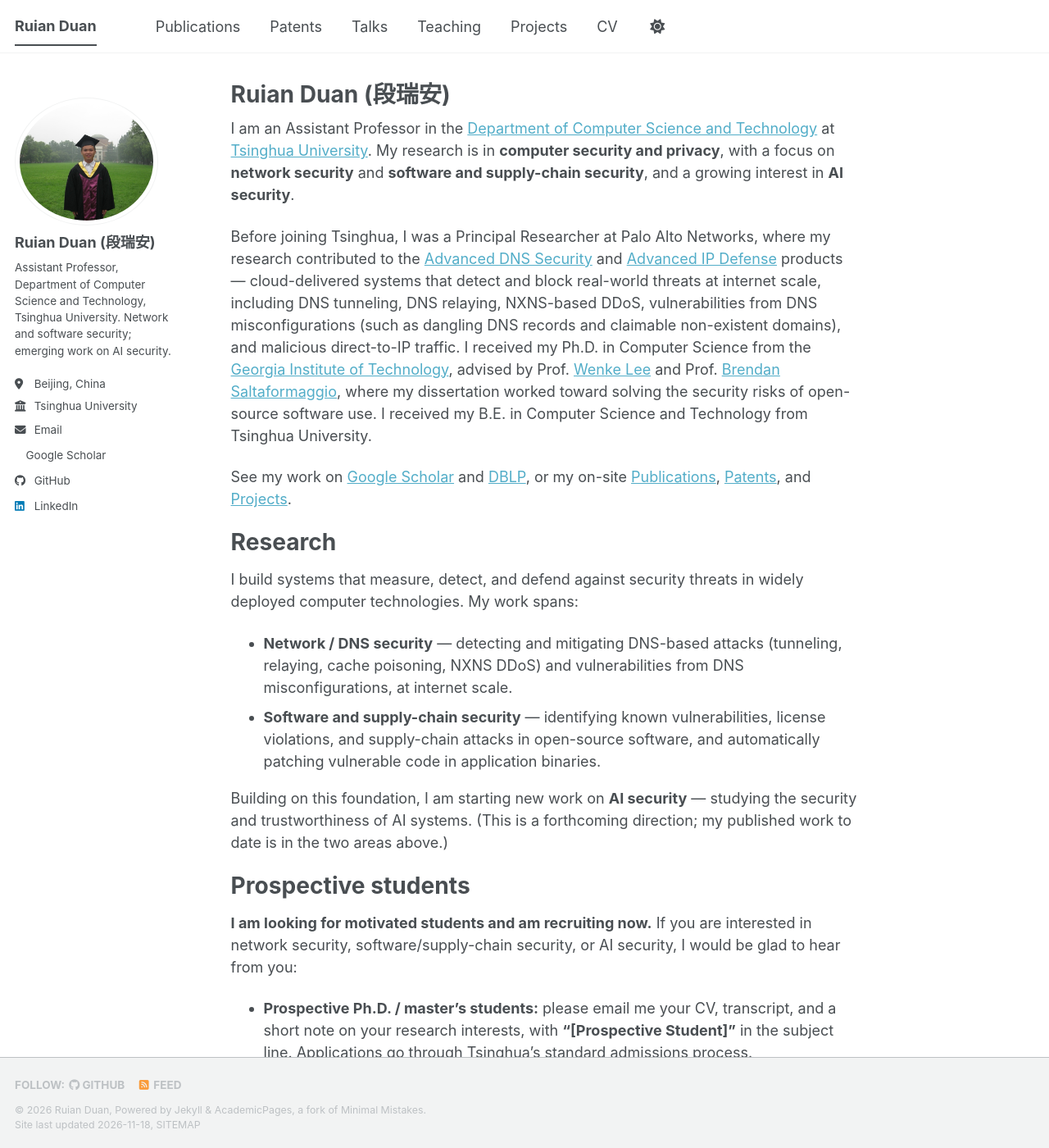
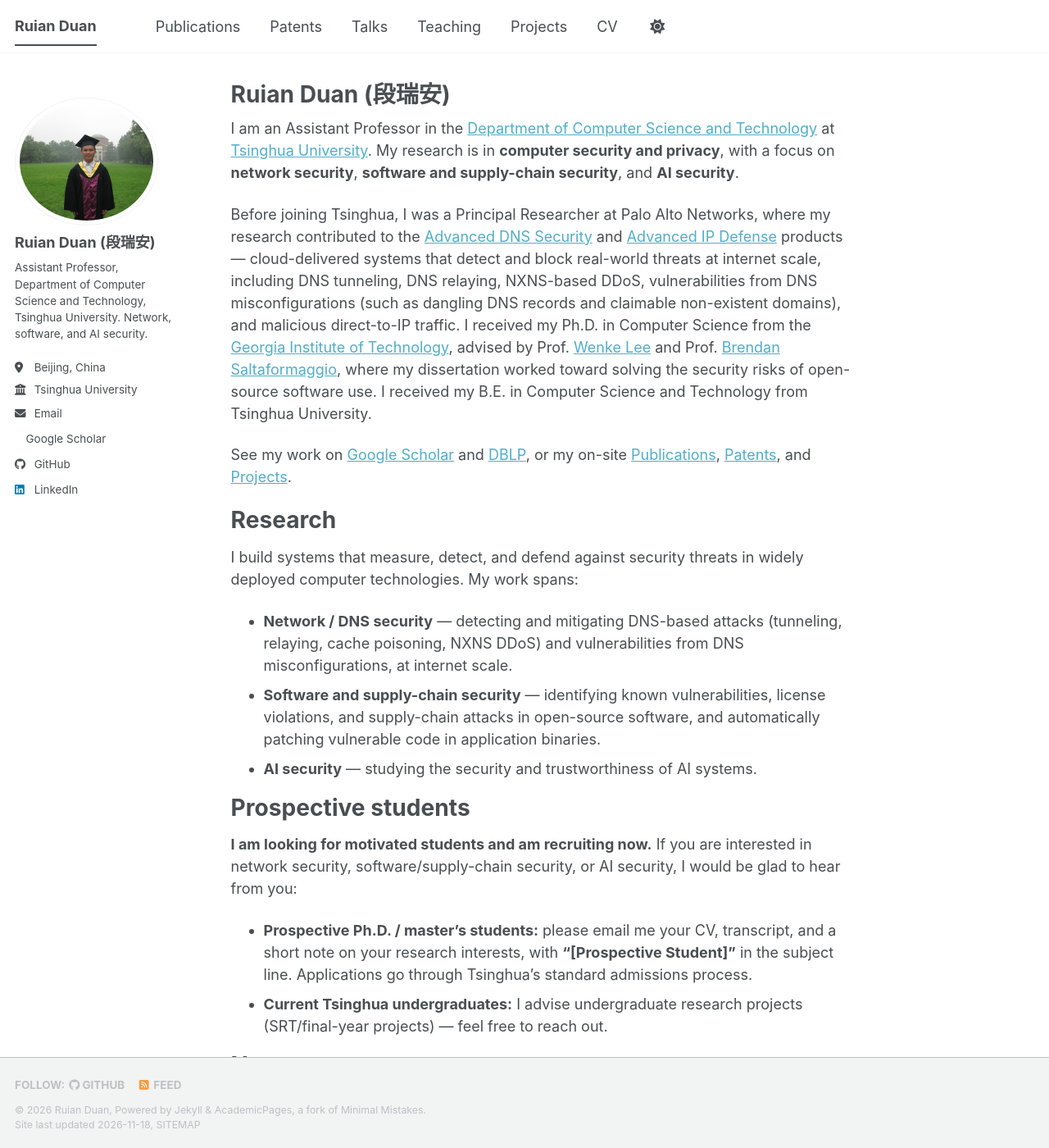
Before and after one commit to lingfennan/lingfennan.github.io, a Jekyll site: the page built from _pages/about.md, in a window 1280 px wide and 1400 px high. Shown: the whole window at 82% size. Built offline with Jekyll 4.4.1, drawn with Linux system fonts in a browser that asks for light colours; a script bundle is joined from its source files by our own code; a style sheet for code colours, icons or effects is not loaded.

Commit message:
List AI security as a plain research area (drop hedging)
Co-Authored-By: Claude Opus 4.8 <noreply@anthropic.com>

```diff
--- a/_config.yml
+++ b/_config.yml
@@ -12,7 +12,7 @@ site_theme               : "default" # The available themes options are "default
 title                    : "Ruian Duan"
 title_separator          : "-"
 name                     : &name "Ruian Duan"
-description              : &description "Ruian Duan — Assistant Professor of Computer Science and Technology at Tsinghua University, working on network and software security, with emerging work on AI security."
+description              : &description "Ruian Duan — Assistant Professor of Computer Science and Technology at Tsinghua University, working on network, software, and AI security."
 url                      : https://lingfennan.github.io # The base hostname & protocol for your site
 baseurl                  : "" # the subpath of your site, e.g. "/blog"
 repository               : "lingfennan/lingfennan.github.io"
@@ -25,7 +25,7 @@ author:
   avatar           : "profile.jpg"
   name             : "Ruian Duan (段瑞安)"
   pronouns         : # example: "she/her"
-  bio              : "Assistant Professor, Department of Computer Science and Technology, Tsinghua University. Network and software security; emerging work on AI security."
+  bio              : "Assistant Professor, Department of Computer Science and Technology, Tsinghua University. Network, software, and AI security."
   location         : "Beijing, China"
   employer         : "Tsinghua University"
   uri              : # URL
--- a/_pages/about.md
+++ b/_pages/about.md
@@ -7,7 +7,7 @@ redirect_from:
   - /about.html
 ---
 
-I am an Assistant Professor in the [Department of Computer Science and Technology](https://www.cs.tsinghua.edu.cn/) at [Tsinghua University](https://www.tsinghua.edu.cn/). My research is in **computer security and privacy**, with a focus on **network security** and **software and supply-chain security**, and a growing interest in **AI security**.
+I am an Assistant Professor in the [Department of Computer Science and Technology](https://www.cs.tsinghua.edu.cn/) at [Tsinghua University](https://www.tsinghua.edu.cn/). My research is in **computer security and privacy**, with a focus on **network security**, **software and supply-chain security**, and **AI security**.
 
 Before joining Tsinghua, I was a Principal Researcher at Palo Alto Networks, where my research contributed to the [Advanced DNS Security](https://www.paloaltonetworks.com/network-security/advanced-dns-security) and [Advanced IP Defense](https://docs.paloaltonetworks.com/advanced-ip-defense/activation-and-onboarding/introducing-advanced-ip-defense) products — cloud-delivered systems that detect and block real-world threats at internet scale, including DNS tunneling, DNS relaying, NXNS-based DDoS, vulnerabilities from DNS misconfigurations (such as dangling DNS records and claimable non-existent domains), and malicious direct-to-IP traffic. I received my Ph.D. in Computer Science from the [Georgia Institute of Technology](https://www.gatech.edu/), advised by Prof. [Wenke Lee](https://wenke.gtisc.gatech.edu/) and Prof. [Brendan Saltaformaggio](https://saltaformaggio.ece.gatech.edu/), where my dissertation worked toward solving the security risks of open-source software use. I received my B.E. in Computer Science and Technology from Tsinghua University.
 
@@ -19,8 +19,7 @@ I build systems that measure, detect, and defend against security threats in wid
 
 - **Network / DNS security** — detecting and mitigating DNS-based attacks (tunneling, relaying, cache poisoning, NXNS DDoS) and vulnerabilities from DNS misconfigurations, at internet scale.
 - **Software and supply-chain security** — identifying known vulnerabilities, license violations, and supply-chain attacks in open-source software, and automatically patching vulnerable code in application binaries.
-
-Building on this foundation, I am starting new work on **AI security** — studying the security and trustworthiness of AI systems. (This is a forthcoming direction; my published work to date is in the two areas above.)
+- **AI security** — studying the security and trustworthiness of AI systems.
 
 Prospective students
 ======
```
